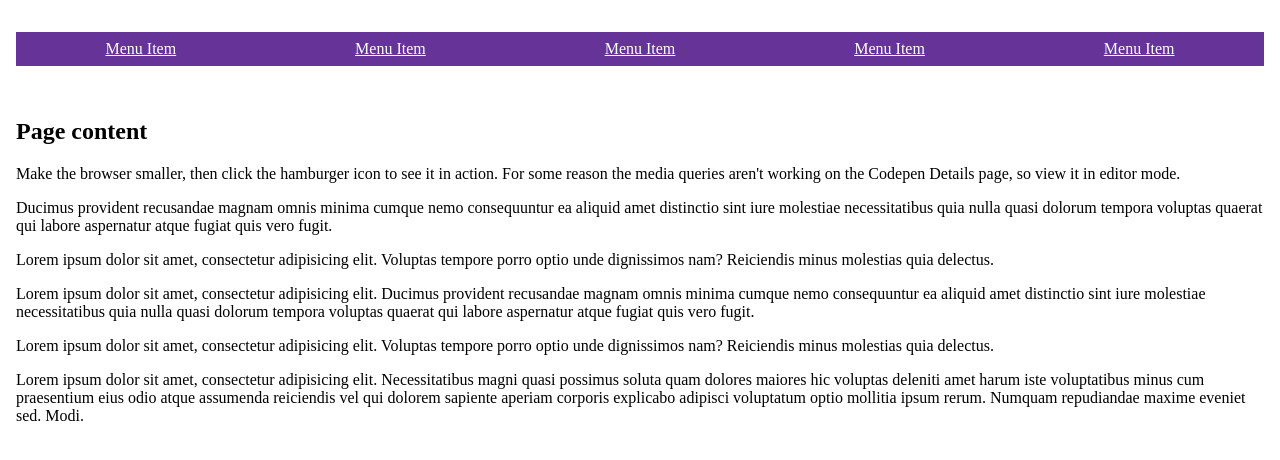
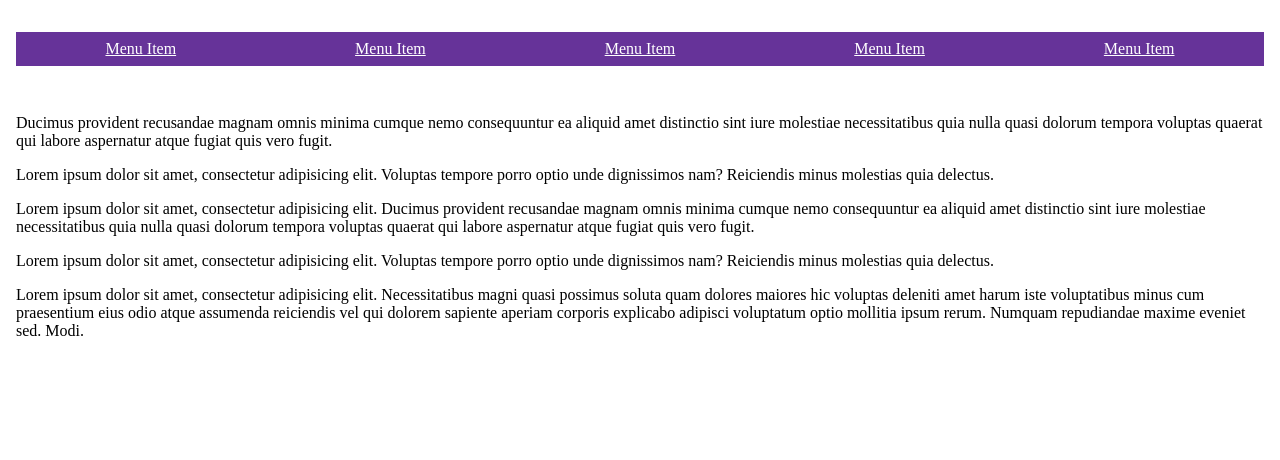
Before and after one commit to danjdavies/offcanvasmenu, a plain HTML site: page index2.html in a window 1280 px wide. Drawn offline with nearby package versions, Linux system fonts and the light colour scheme.

Commit message:
removed some copy

```diff
--- a/index2.html
+++ b/index2.html
@@ -24,8 +24,6 @@
   </ul>
 </nav>
    <div id="content">
-  <h2>Page content</h2>
-  <p>Make the browser smaller, then click the hamburger icon to see it in action. For some reason the media queries aren't working on the Codepen Details page, so view it in editor mode.</p>
   <p>Ducimus provident recusandae magnam omnis minima cumque nemo consequuntur ea aliquid amet distinctio sint iure molestiae necessitatibus quia nulla quasi dolorum tempora voluptas quaerat qui labore aspernatur atque fugiat quis vero fugit.</p>
   <p>Lorem ipsum dolor sit amet, consectetur adipisicing elit. Voluptas tempore porro optio unde dignissimos nam? Reiciendis minus molestias quia delectus.</p>
   <p>Lorem ipsum dolor sit amet, consectetur adipisicing elit. Ducimus provident recusandae magnam omnis minima cumque nemo consequuntur ea aliquid amet distinctio sint iure molestiae necessitatibus quia nulla quasi dolorum tempora voluptas quaerat qui labore aspernatur atque fugiat quis vero fugit.</p>
```
